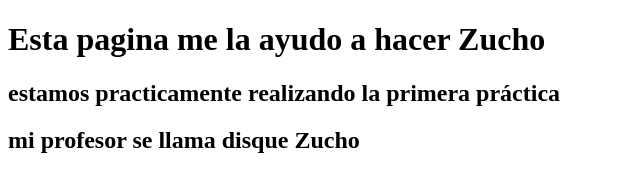
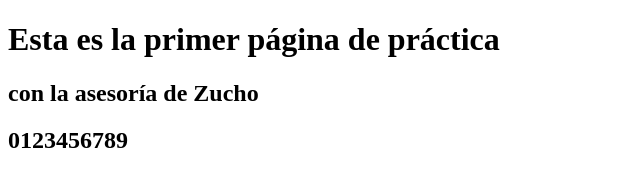
Before and after one commit to gitmonsi/prueba-git1, a plain HTML site: page index.html in a window 1280 px wide. Shown: the whole page, without its empty margins (0-640 px from the left). Drawn offline with Linux system fonts and the light colour scheme.

Commit message:
practica3
cambios en el contenido

```diff
--- a/index.html
+++ b/index.html
@@ -2,11 +2,11 @@
 <html lang="en">
 <head>
 	<meta charset="UTF-8">
-	<title>mi primer paginita by Zucho</title>
+	<title>Pagina de práctica by Zucho</title>
 </head>
 <body>
-	<h1 id="hola">Esta pagina me la ayudo a hacer Zucho</h1>
-	<h2 class="numero">estamos practicamente realizando la primera práctica</h2>
-	<h2>mi profesor se llama disque Zucho</h2>
+	<h1 id="hola">Esta es la primer página de práctica</h1>
+	<h2 class="numero">con la asesoría de Zucho</h2>
+	<h2>0123456789</h2>
 </body>
 </html>
```
